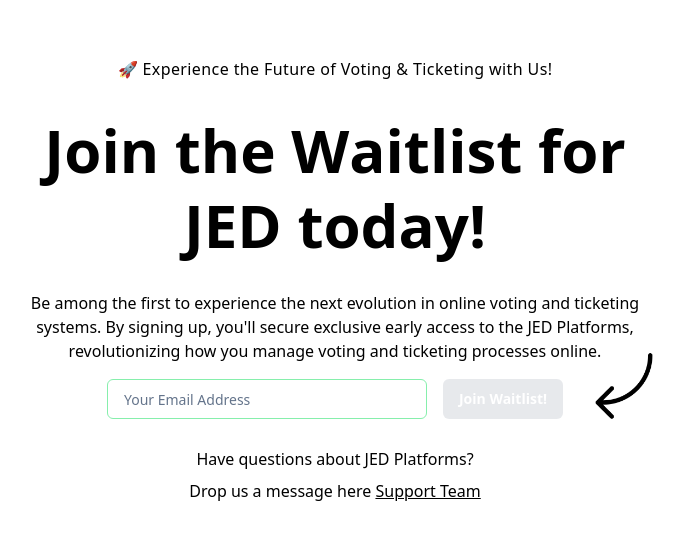
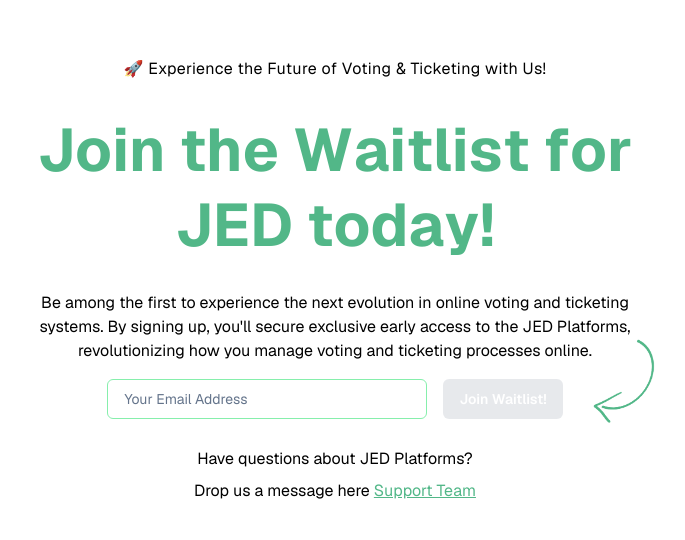
Before and after one commit to InteliTech-Inc/jed, a Next.js app: page /waitlist in a window 1280 px wide. Shown: the part 120-660 px from the top of the page, without its empty margins (305-990 px from the left). Built offline with nearby package versions, Linux system fonts and the light colour scheme.

Commit message:
build(app): configs

```diff
--- a/src/app/waitlist/components/wait_list_form.tsx
+++ b/src/app/waitlist/components/wait_list_form.tsx
@@ -75,7 +75,7 @@ export default function WaitListForm(): JSX.Element {
         >
           Join Waitlist!
         </Button>
-        <div className="hidden md:block absolute -right-24 -top-7 rotate-90  transform scale-x-[-1] ">
+        <div className="hidden md:block absolute -right-24 -top-10 ">
           <Image alt="Arrow" height={70} src={Arrow} width={70} />
         </div>
       </form>
--- a/tailwind.config.ts
+++ b/tailwind.config.ts
@@ -1,12 +1,13 @@
-import type { Config } from "tailwindcss"
+import type { Config } from "tailwindcss";
+import { fontFamily } from "tailwindcss/defaultTheme";
 
 const config = {
   darkMode: ["class"],
   content: [
-    './pages/**/*.{ts,tsx}',
-    './components/**/*.{ts,tsx}',
-    './app/**/*.{ts,tsx}',
-    './src/**/*.{ts,tsx}',
+    "./pages/**/*.{ts,tsx}",
+    "./components/**/*.{ts,tsx}",
+    "./app/**/*.{ts,tsx}",
+    "./src/**/*.{ts,tsx}",
   ],
   prefix: "",
   theme: {
@@ -18,6 +19,15 @@ const config = {
       },
     },
     extend: {
+      colors: {
+        primary: "#1b4332",
+        secondary: "#52b788",
+        accent: "#d8f3dc",
+      },
+      fontFamily: {
+        mono: ["var(--font-sans)", ...fontFamily.sans],
+        sans: ["var(--font-geist-sans)"],
+      },
       keyframes: {
         "accordion-down": {
           from: { height: "0" },
@@ -35,6 +45,6 @@ const config = {
     },
   },
   plugins: [require("tailwindcss-animate")],
-} satisfies Config
+} satisfies Config;
 
-export default config
+export default config;
```
Also changed, not shown: src/app/assets/arrow.png.
